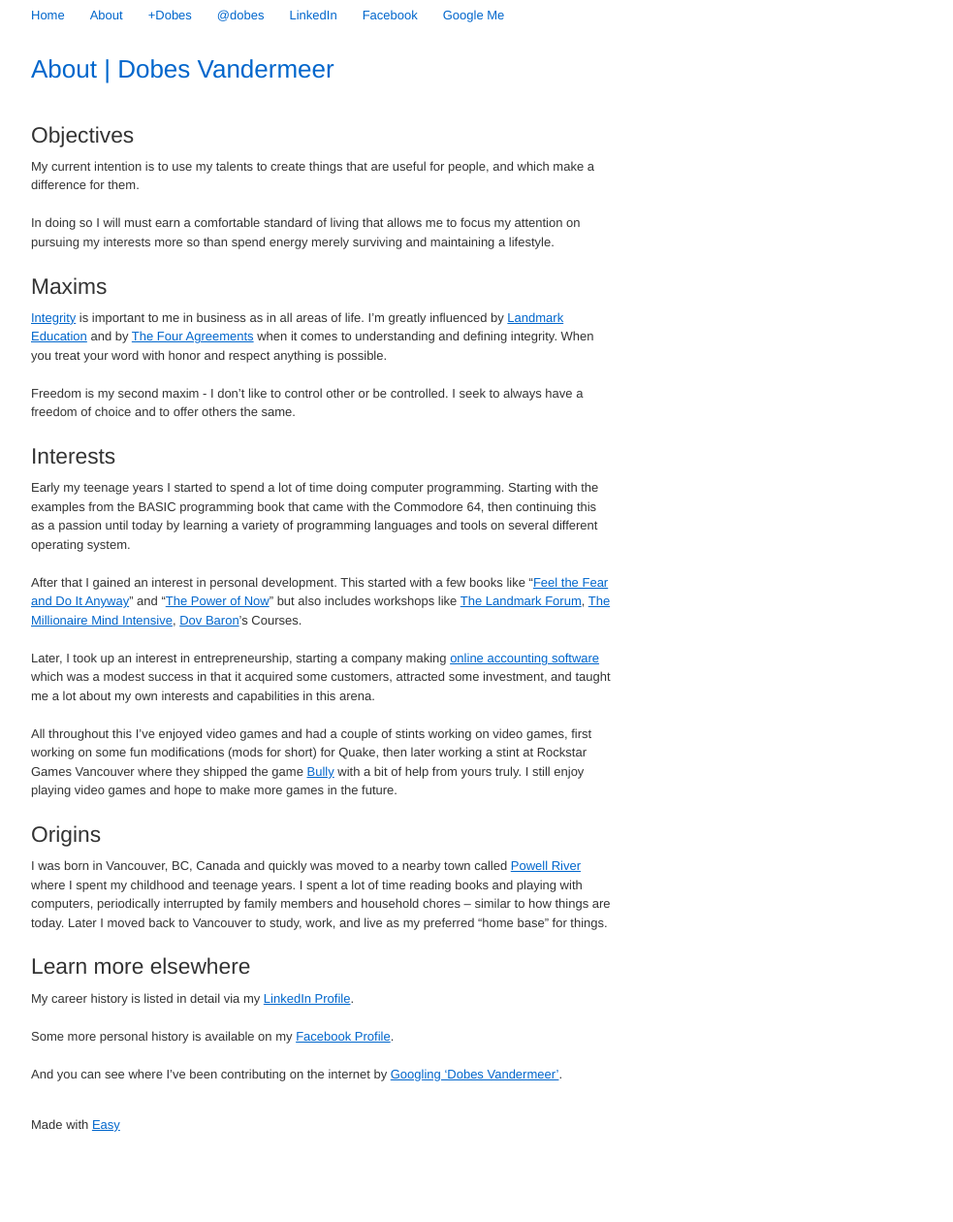
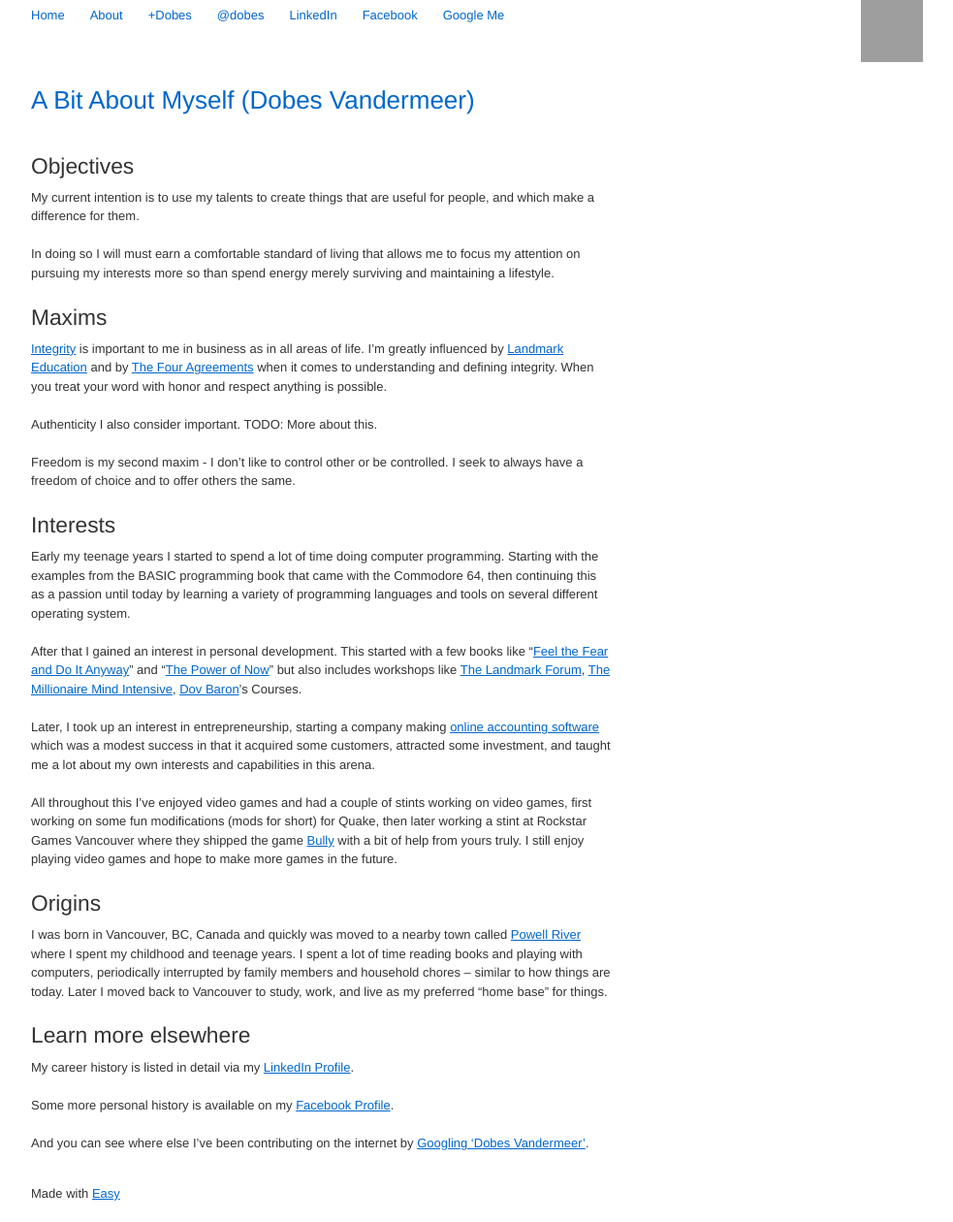
Before and after one commit to dobesv/dobesv.github.com, a Jekyll site: the page built from about.markdown, in a window 1280 px wide. Shown: the whole page at 97% size, without its empty margins (148-1131 px from the left). Built offline with Jekyll 4.4.1, drawn with Linux system fonts in a browser that asks for light colours; nearby versions of some CDN libraries; before the commit the page ends 1189 px from its top, so only the background shows below that; grey boxes are pictures that could not be loaded.

Commit message:
Try adding a picture of myself to the header.

```diff
--- a/_includes/nav.html
+++ b/_includes/nav.html
@@ -7,3 +7,4 @@
     <li><a href="http://facebook.com/dobesv" rel="me">Facebook</a></li>
     <li><a href="https://www.google.com/search?q=dobes+vandermeer">Google Me</a></li>
 </ul>
+<img src="http://www.gravatar.com/avatar/8c88b43c635ed013bf4101c33d0f0667?s=64" style="float:right"/>
--- a/about.markdown
+++ b/about.markdown
@@ -1,6 +1,6 @@
 ---
 layout: index
-title: About | Dobes Vandermeer
+title: A Bit About Myself (Dobes Vandermeer)
 ---
 
 ## Objectives
@@ -19,6 +19,8 @@
 [The Four Agreements](http://www.toltecspirit.com/) when it comes to understanding and
 defining integrity.  When you treat your word with honor and respect anything
 is possible.
+
+Authenticity I also consider important.  TODO: More about this.
 
 Freedom is my second maxim - I don't like to control other or be controlled.  I
 seek to always have a freedom of choice and to offer others the same.
@@ -64,4 +66,5 @@
 
 Some more personal history is available on my [Facebook Profile](http://facebook.com/dobesv).
 
-And you can see where I've been contributing on the internet by [Googling 'Dobes Vandermeer'](https://www.google.com/search?q=dobes+vandermeer).
+And you can see where else I've been contributing on the internet by
+[Googling 'Dobes Vandermeer'](https://www.google.com/search?q=dobes+vandermeer).
```
Also changed, not shown: images/headshots/hs1.JPG (added).
